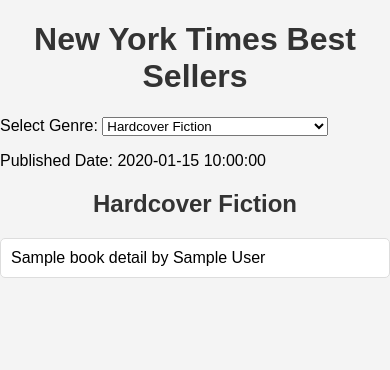
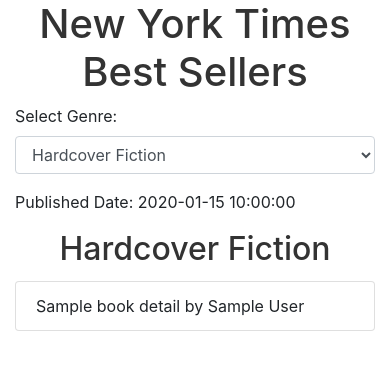
Before and after one commit to megangoadwebb/_WeeklyTopBook, a Flask app: page / in a window 390 px wide. Shown: the top 370 px of the page. Run offline with Flask 3, Linux system fonts and the light colour scheme; a database or web service that is not in the repository returns one stand-in record (values such as "Sample title"); data that the repository does not hold is empty; some libraries are stand-ins or nearby versions.

Commit message:
Version 2 progress report B
Extended Genre List:
The list of genres in the index function within app.py has been expanded to include a comprehensive list of genres provided	.

Enhanced CSS for Better Styling (Milestone 2)
The CSS (style.css) was updated to include more styling for a better user experience. This includes a cleaner layout, improved font, and better use of colors and spacing.

Added Bootstrap for Responsive Design
Bootstrap, a popular CSS framework, was added to the project to enhance the design and make the app responsive. This allows the app to look good on both desktop and mobile devices.

Improved HTML Structure
The HTML structure was improved by using Bootstrap classes. This helps in creating a more polished and responsive layout.

```diff
--- a/Templates/index.html
+++ b/Templates/index.html
@@ -5,25 +5,30 @@
     <meta name="viewport" content="width=device-width, initial-scale=1.0">
     <title>NYT Best Sellers</title>
     <link rel="stylesheet" href="{{ url_for('static', filename='style.css') }}">
+    <link rel="stylesheet" href="https://stackpath.bootstrapcdn.com/bootstrap/4.5.2/css/bootstrap.min.css">
 </head>
 <body>
+    <div class="container">
         <h1>New York Times Best Sellers</h1>
         <form method="POST">
+            <div class="form-group">
                 <label for="genre">Select Genre:</label>
-        <select name="genre" id="genre" onchange="this.form.submit()">
+                <select class="form-control" name="genre" id="genre" onchange="this.form.submit()">
                     {% for genre in genres %}
                         <option value="{{ genre }}" {% if genre == selected_genre %}selected{% endif %}>
                             {{ genre.replace('-', ' ').title() }}
                         </option>
                     {% endfor %}
                 </select>
+            </div>
         </form>
         <p>Published Date: {{ published_date }}</p>
         <h2>{{ selected_genre.replace('-', ' ').title() }}</h2>
-    <ul>
+        <ul class="list-group">
             {% for book in best_sellers %}
-            <li>{{ book.book_details[0].title }} by {{ book.book_details[0].author }}</li>
+                <li class="list-group-item">{{ book.book_details[0].title }} by {{ book.book_details[0].author }}</li>
             {% endfor %}
         </ul>
+    </div>
 </body>
 </html>
```
Lines whose indentation alone changed are shown as unchanged.
